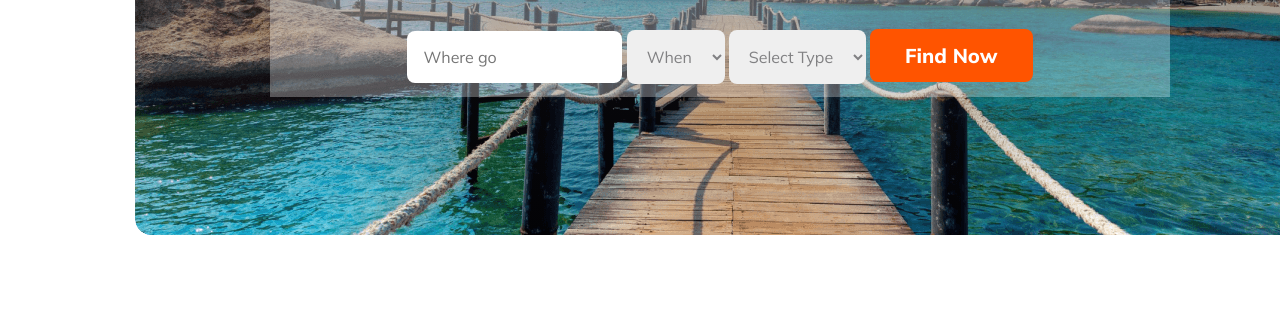
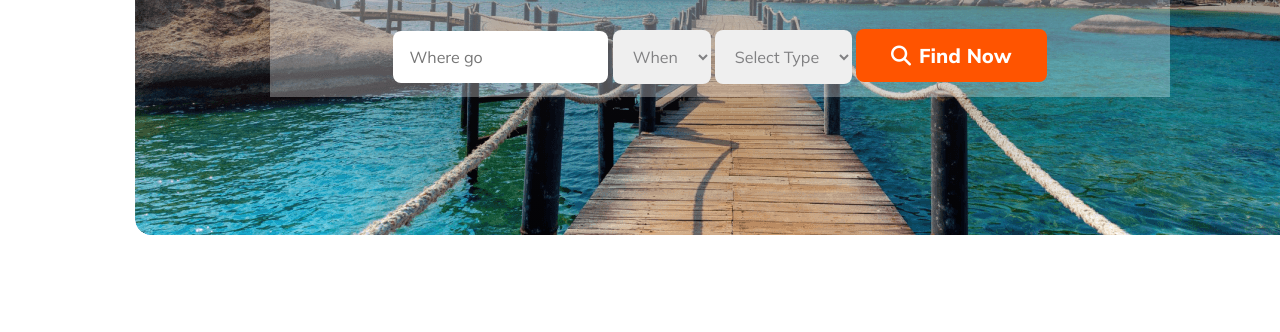
Before and after one commit to riasadul-hoq/journey-jet, a plain HTML site: page index.html in a window 1280 px wide. Shown: the part 426-758 px from the top of the page. Drawn offline with Linux system fonts and the light colour scheme.

Commit message:
Search Option Updated in the banner section

```diff
--- a/index.html
+++ b/index.html
@@ -52,7 +52,9 @@
           <select class="search-input" name="" id="">
             <option>Select Type</option>
           </select>
-          <button class="btn-primary">Find Now</button>
+          <button class="btn-primary">
+            <i class="fa-solid fa-magnifying-glass"></i>Find Now
+          </button>
         </div>
       </section>
     </header>
--- a/styles/style.css
+++ b/styles/style.css
@@ -135,6 +135,10 @@ nav li a {
   font-weight: 400;
   border-radius: 8px;
   border: none;
+}
+
+.btn-primary > i {
+  padding-right: 8px;
 }
 
 /* Tour Section Styles */
```
